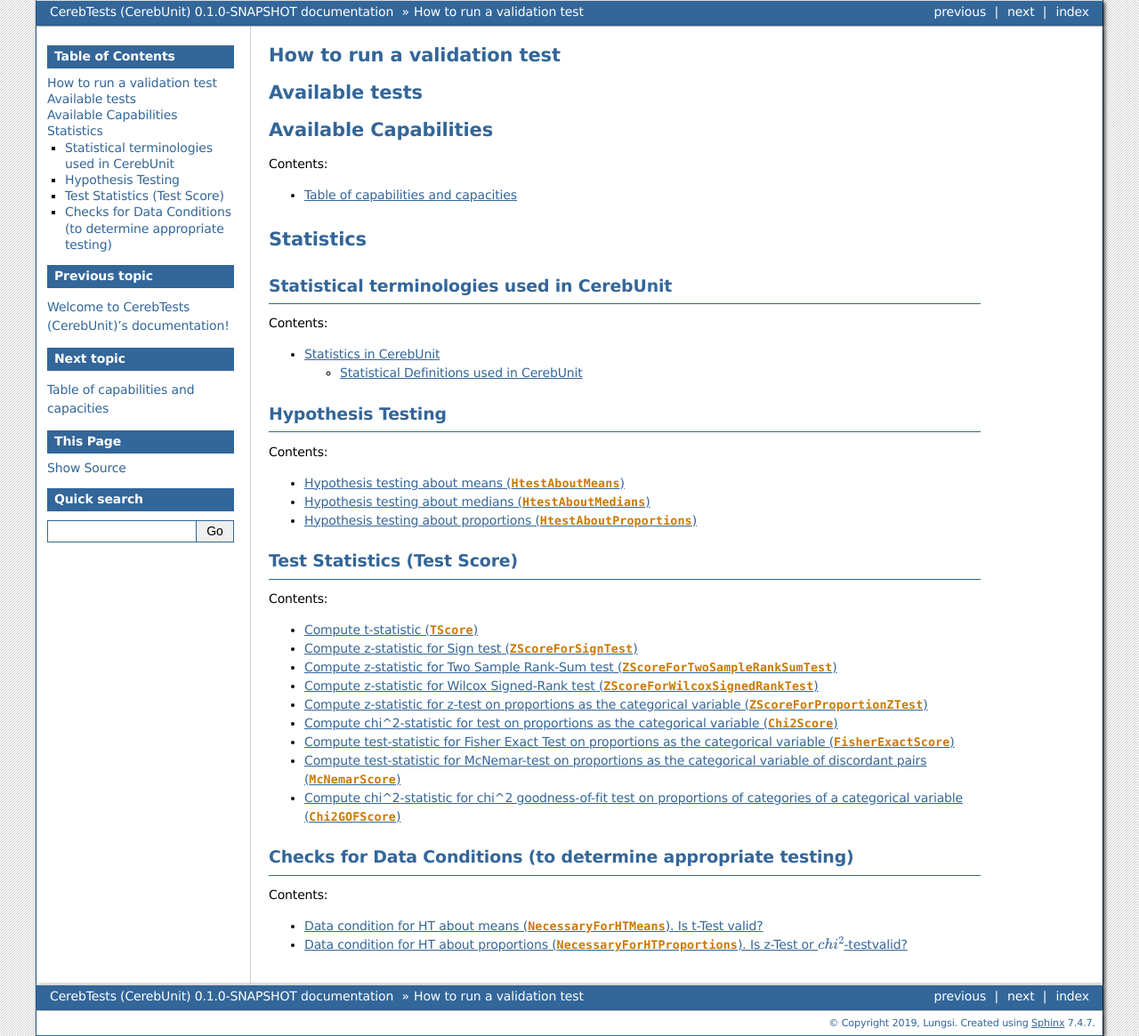
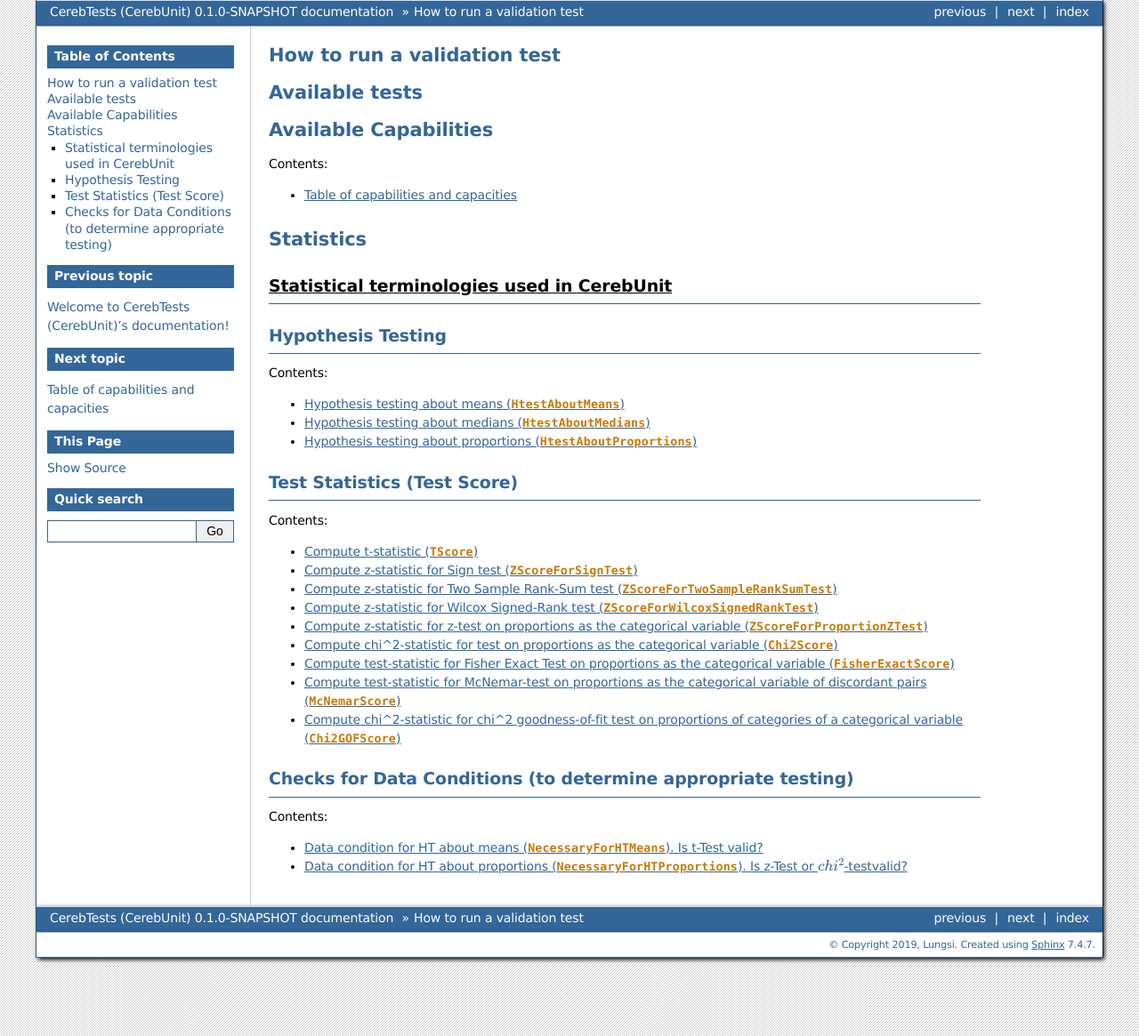
Before and after one commit to cerebunit/cerebtests, a Sphinx documentation site: the page built from docs/contents.rst, in a window 1280 px wide. Shown: the whole page at 89% size. Built offline with Sphinx 7.4.7, drawn with Linux system fonts in a browser that asks for light colours.

Commit message:
added statistical definitions

```diff
--- a/docs/contents.rst
+++ b/docs/contents.rst
@@ -22,13 +22,8 @@
 Statistics
 **********
 
-Statistical terminologies used in CerebUnit
-===========================================
-.. toctree::
-   :maxdepth: 2
-   :caption: Contents:
-
-   statistics/statistics_in_cerebunit.rst
+`Statistical terminologies used in CerebUnit <statistics/guides/statistics_definitions.html>`_
+==============================================================================================
 
 Hypothesis Testing
 ==================
--- a/docs/statistics/statistics_in_cerebunit.rst
+++ /dev/null
@@ -1,7 +0,0 @@
-Statistics in CerebUnit
-***********************
-
-Statistical Definitions used in CerebUnit
-=========================================
-.. raw:: html
-    :file: guides/statistics_definitions.html
```
Also changed, not shown: docs/statistics/guides/statistics_definitions.html (+15 -0 lines).
